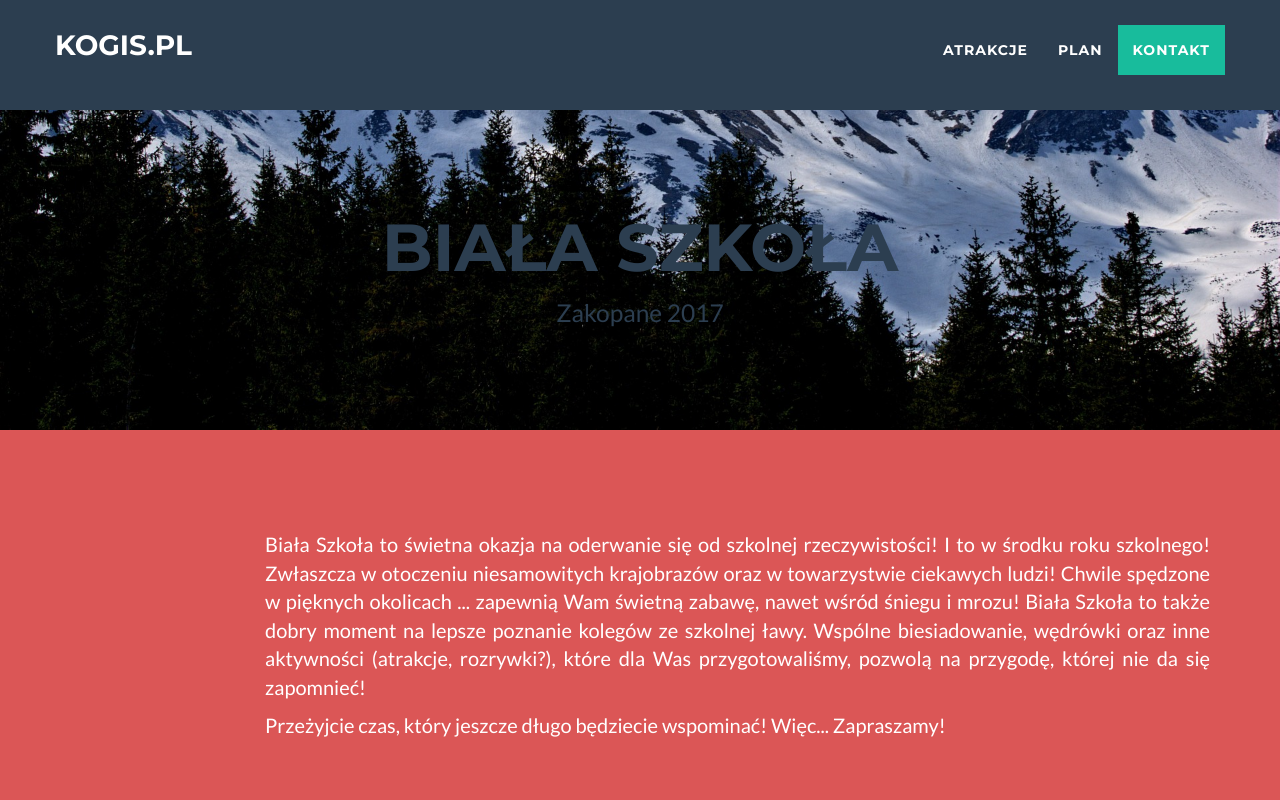
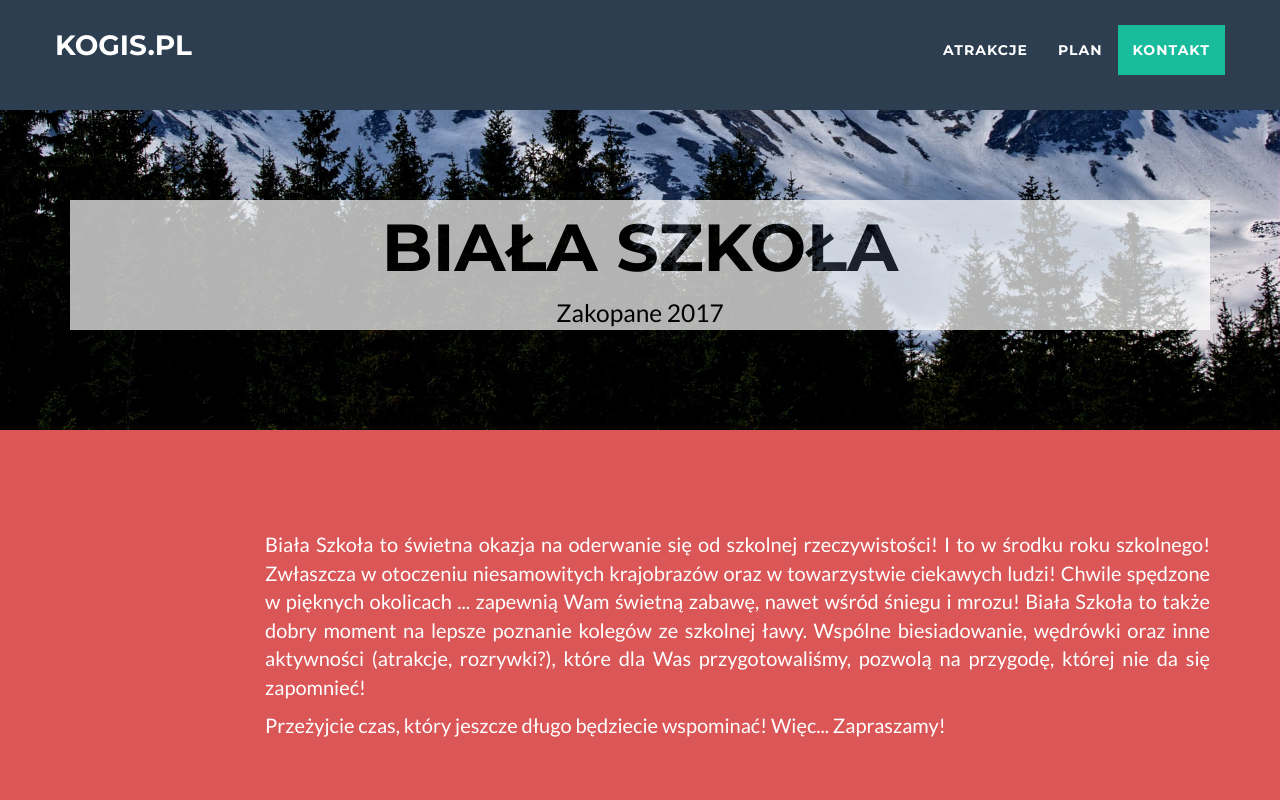
Before and after one commit to rybex/OperacjaDrawsko, a website: page index.html in a window 1280 px wide. Shown: the top 800 px of the page. Drawn offline with nearby package versions, Linux system fonts and the light colour scheme; some packages are replaced by stand-ins of ours.

Commit message:
Improved styles

```diff
--- a/src/less/freelancer.less
+++ b/src/less/freelancer.less
@@ -100,8 +100,10 @@ header {
 		margin: 0 auto 20px;
 	}
 	.intro-text {
+		color: black;
+		background-color: white;
+		opacity: 0.7;
 		.name {
-			color: #2C3E50;
 			display: block;
 			font-family: "Montserrat", "Helvetica Neue", Helvetica, Arial, sans-serif;
 			text-transform: uppercase;
@@ -109,7 +111,6 @@ header {
 			font-size: 2em;
 		}
 		.skills {
-			color: #2C3E50;
 			font-size: 1.25em;
 			font-weight: 300;
 		}
```
Also changed, not shown: public/css/styles.css.
